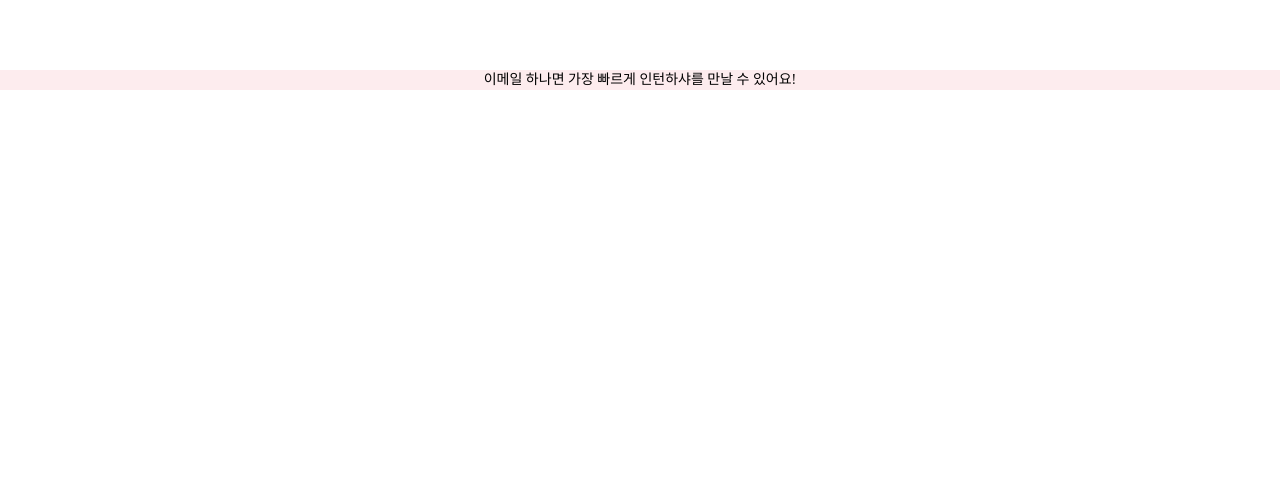
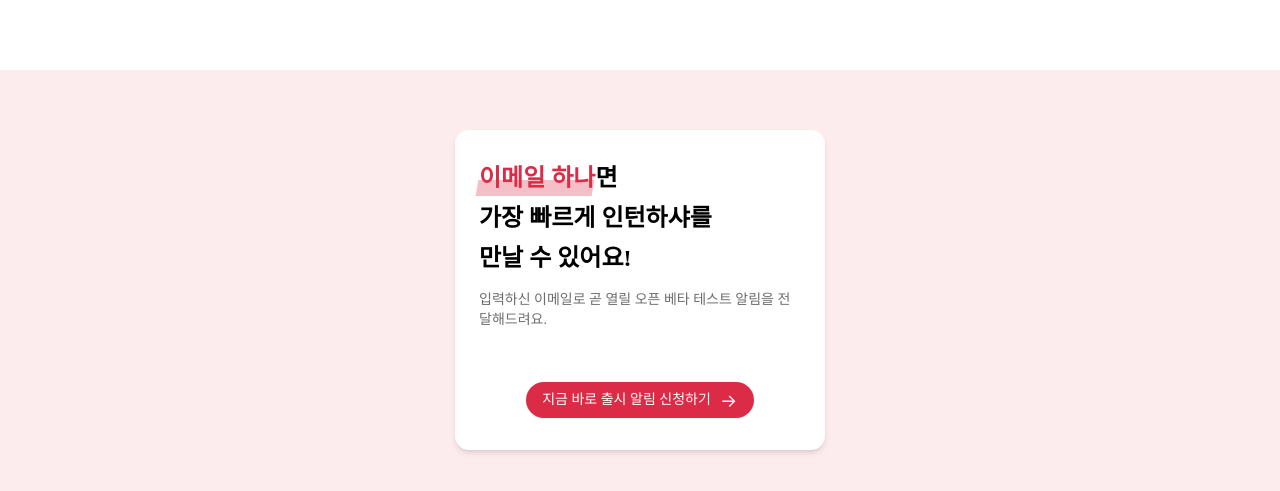
Before and after one commit to wafflestudio/intern_hasha_landing, a React (Vite) app: page / in a window 1280 px wide. Shown: the part 3329-3820 px from the top of the page. Before the commit the page ends 3419 px from the top, so only its background shows below. Built offline with nearby package versions, Linux system fonts and the light colour scheme; a web font is replaced by a local one.

Commit message:
💄 최하단 cta 버튼 섹션 ui 생성 (#10)

```diff
--- a/src/components/text/highlight-text.tsx
+++ b/src/components/text/highlight-text.tsx
@@ -2,7 +2,7 @@ import { ReactNode } from 'react';
 
 import { cn } from '@/shared/lib/utils';
 
-export const HighlighText = ({
+export const HighlightText = ({
   className,
   children,
 }: {
--- a/src/feature/coffeechat-introduction/coffeechat-introduction.tsx
+++ b/src/feature/coffeechat-introduction/coffeechat-introduction.tsx
@@ -1,5 +1,5 @@
 import { Description } from '@/components/text/description';
-import { HighlighText } from '@/components/text/highlight-text';
+import { HighlightText } from '@/components/text/highlight-text';
 import { MainTitle } from '@/components/text/main-title';
 import data from '@/feature/coffeechat-introduction/screen_clip.json';
 import { VideoClip } from '@/feature/coffeechat-introduction/video-clip';
@@ -12,7 +12,7 @@ export const CoffeechatIntroduction = () => {
         <MainTitle>
           <h3>부담스러운 지원서 대신</h3>
           <h3>
-            <HighlighText className="w-16">커피챗</HighlighText>으로 간단하게
+            <HighlightText className="w-16">커피챗</HighlightText>으로 간단하게
           </h3>
         </MainTitle>
         <Description>
--- a/src/feature/contact/Contact.tsx
+++ b/src/feature/contact/Contact.tsx
@@ -1,7 +1,31 @@
+import { Button } from '@/components/common/button';
+import { Description } from '@/components/text/description';
+import { HighlightText } from '@/components/text/highlight-text';
+import { MainTitle } from '@/components/text/main-title';
+import { ASSET_SRC } from '@/entities/assets';
+
 export const Contact = () => {
   return (
-    <div>
-      <h1>이메일 하나면 가장 빠르게 인턴하샤를 만날 수 있어요!</h1>
+    <div className="py-15">
+      <section className="flex h-80 flex-col justify-between rounded-xl bg-white px-6 py-8 shadow-md">
+        <div className="flex flex-col gap-4">
+          <MainTitle className="text-left">
+            <h2>
+              <HighlightText className="w-27.5">이메일 하나</HighlightText>면
+            </h2>
+            <h2>가장 빠르게 인턴하샤를</h2>
+            <h2>만날 수 있어요!</h2>
+          </MainTitle>
+          <Description>
+            입력하신 이메일로 곧 열릴 오픈 베타 테스트 알림을 전달해드려요.
+          </Description>
+        </div>
+        <div className="mx-auto">
+          <Button>
+            지금 바로 출시 알림 신청하기 <img src={ASSET_SRC.ARROW} />
+          </Button>
+        </div>
+      </section>
     </div>
   );
 };
--- a/src/feature/hero/Hero.tsx
+++ b/src/feature/hero/Hero.tsx
@@ -1,5 +1,5 @@
 import { Button } from '@/components/common/button';
-import { HighlighText } from '@/components/text/highlight-text';
+import { HighlightText } from '@/components/text/highlight-text';
 import { ASSET_SRC } from '@/entities/assets';
 
 export const Hero = () => {
@@ -10,7 +10,7 @@ export const Hero = () => {
           <div className="flex flex-col gap-4 text-3xl font-bold">
             <h1>이번 여름 인턴</h1>
             <h1>
-              <HighlighText className="w-25">5분만에</HighlighText> 구하세요!
+              <HighlightText className="w-25">5분만에</HighlightText> 구하세요!
             </h1>
           </div>
           <div className="text-gray font-light">
--- a/src/feature/vc-introduction/vc-introduction.tsx
+++ b/src/feature/vc-introduction/vc-introduction.tsx
@@ -1,5 +1,5 @@
 import { Description } from '@/components/text/description';
-import { HighlighText } from '@/components/text/highlight-text';
+import { HighlightText } from '@/components/text/highlight-text';
 import { MainTitle } from '@/components/text/main-title';
 import { HorizontalCarousel } from '@/feature/vc-introduction/horizontal-carousel';
 import data from '@/feature/vc-introduction/vc.json';
@@ -13,7 +13,7 @@ export const VcIntroduction = () => {
         <div className="flex flex-col gap-6">
           <MainTitle>
             <h3>
-              <HighlighText className="w-43">검증된 스타트업</HighlighText>만
+              <HighlightText className="w-43">검증된 스타트업</HighlightText>만
             </h3>
             <h3>엄선하였습니다.</h3>
           </MainTitle>
```
